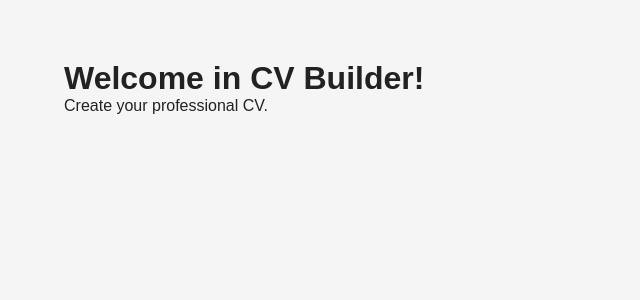
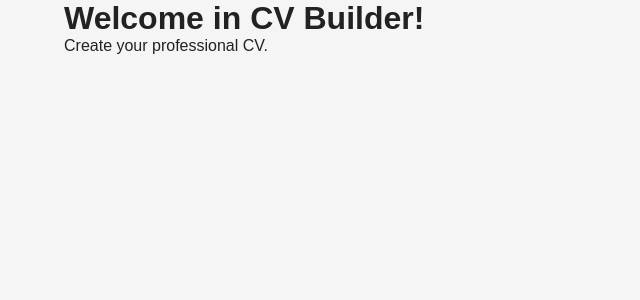
Before and after one commit to Gajwerixon/django-cv-builder, a Django app: page / in a window 1280 px wide. Shown: the part 76-376 px from the top of the page, without its empty margins (0-640 px from the left). Run offline with Django 5.2, Linux system fonts and the light colour scheme.

Commit message:
remove uncessary elements

```diff
--- a/static/css/style.css
+++ b/static/css/style.css
@@ -71,7 +71,3 @@ body {
 .btn-secondary:hover {
     background: #295bc6;
 }
-
-main {
-    padding: 60px 0;
-}
```
